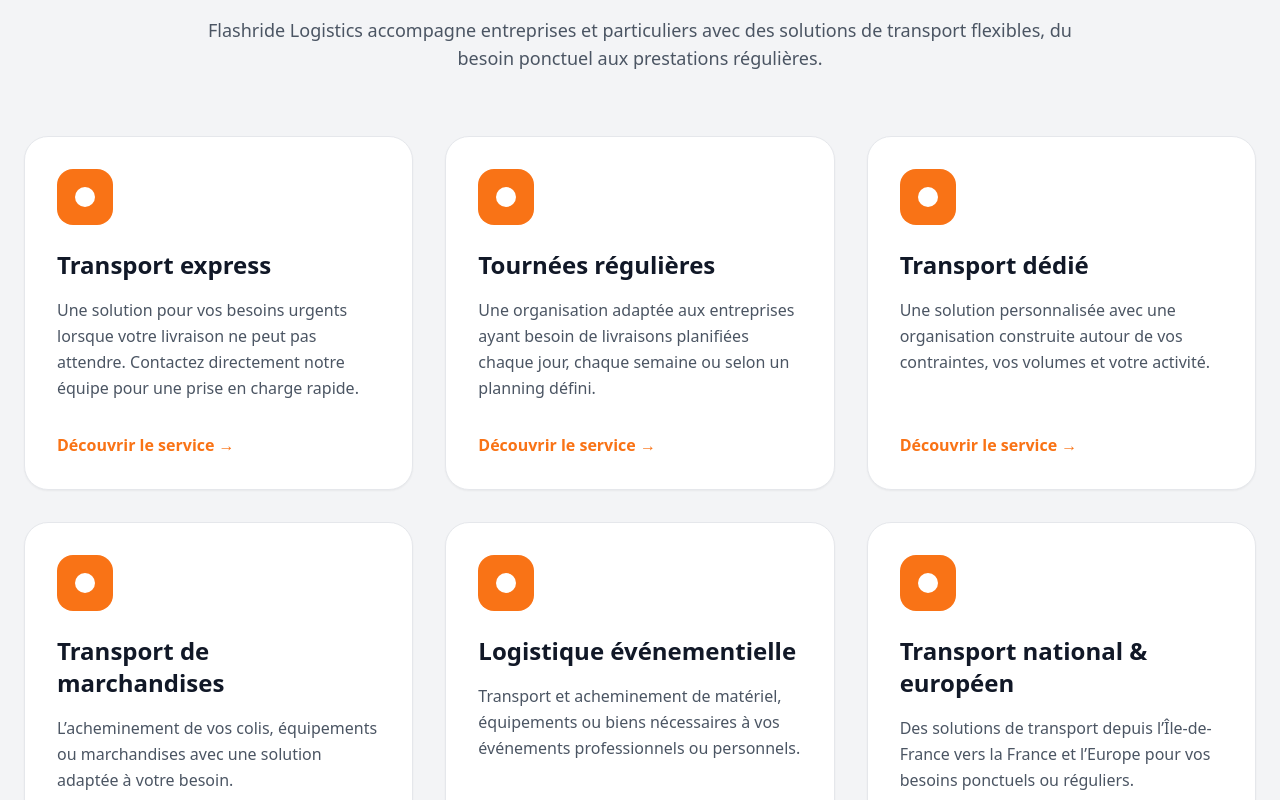
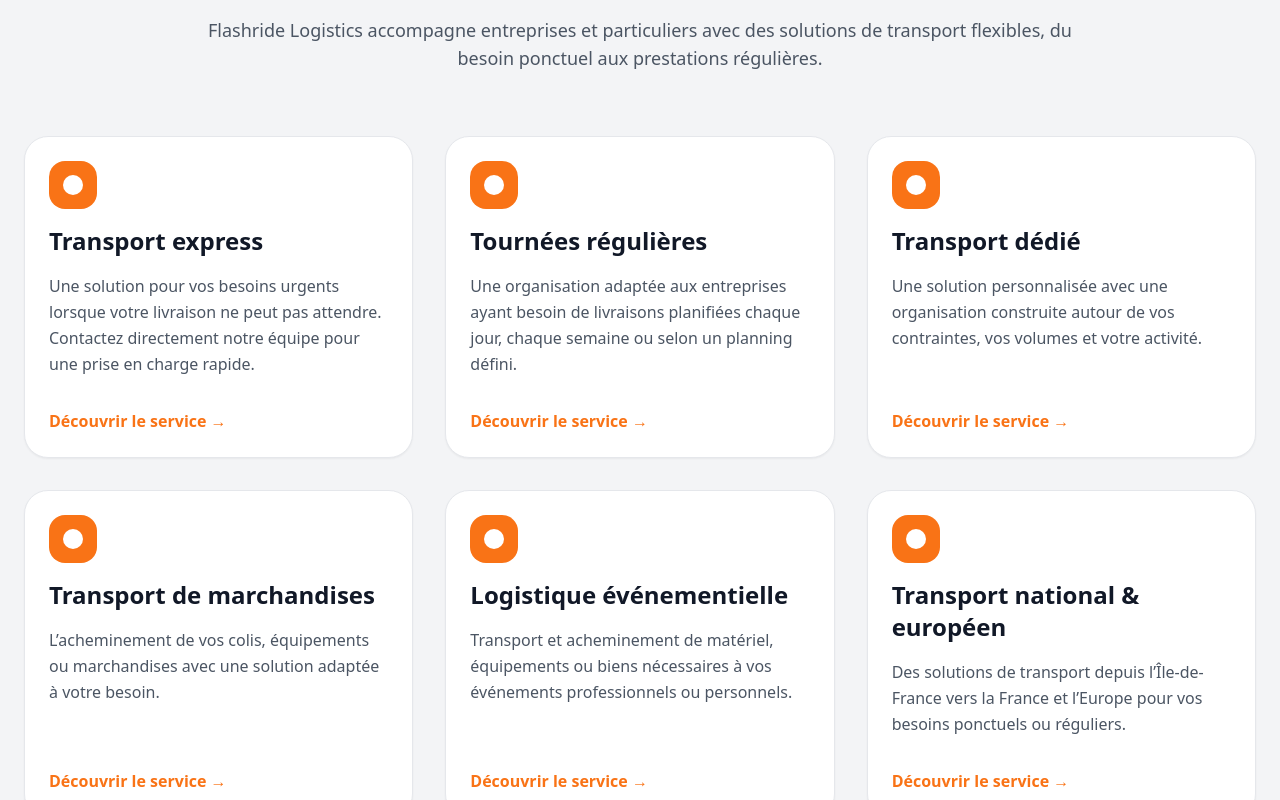
Before and after one commit to jasonvandommele-commits/flashride-logistics, a Next.js app: page / in a window 1280 px wide. Shown: the part 1160-1960 px from the top of the page. Built offline with nearby package versions, Linux system fonts and the light colour scheme.

Commit message:
Update page.jsx

```diff
--- a/app/page.jsx
+++ b/app/page.jsx
@@ -289,13 +289,12 @@ export default function FlashrideLogisticsWebsite() {
             ].map((service,index)=>(
 
 
-              <div
-                key={index}
-                className="bg-white rounded-3xl p-8 border border-gray-200 shadow-sm hover:shadow-xl hover:-translate-y-1 transition duration-300 flex flex-col"
-              >
+             <div
+              key={index}
+              className="bg-white rounded-3xl p-6 border border-gray-200 shadow-sm hover:shadow-xl hover:-translate-y-1 transition duration-300 flex flex-col"
+            >
+              <div className="w-12 h-12 bg-orange-500 rounded-2xl flex items-center justify-center mb-4">
 
-
-                <div className="w-14 h-14 bg-orange-500 rounded-2xl flex items-center justify-center mb-6">
 
                   <div className="w-5 h-5 bg-white rounded-full"></div>
 
```
